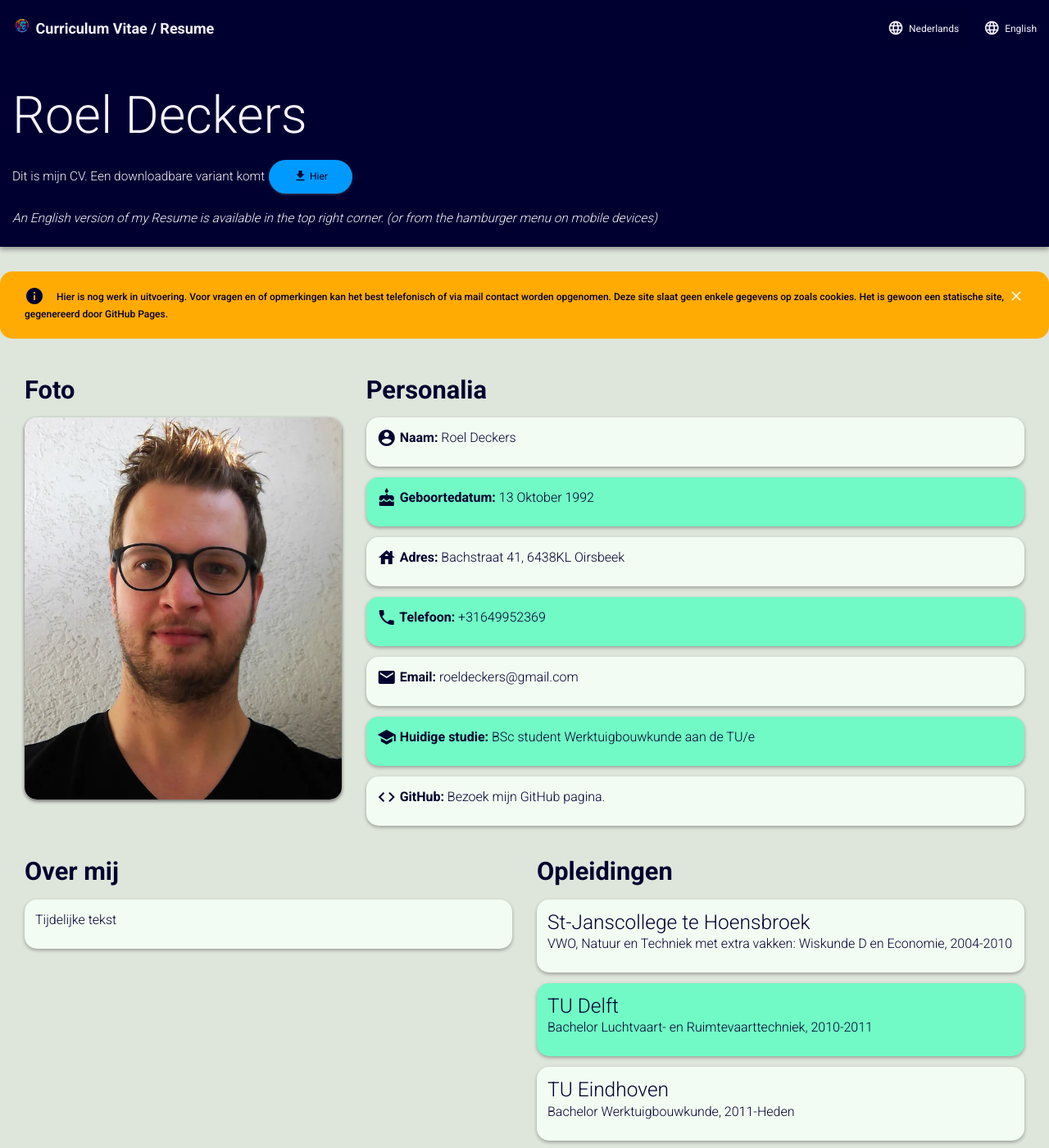
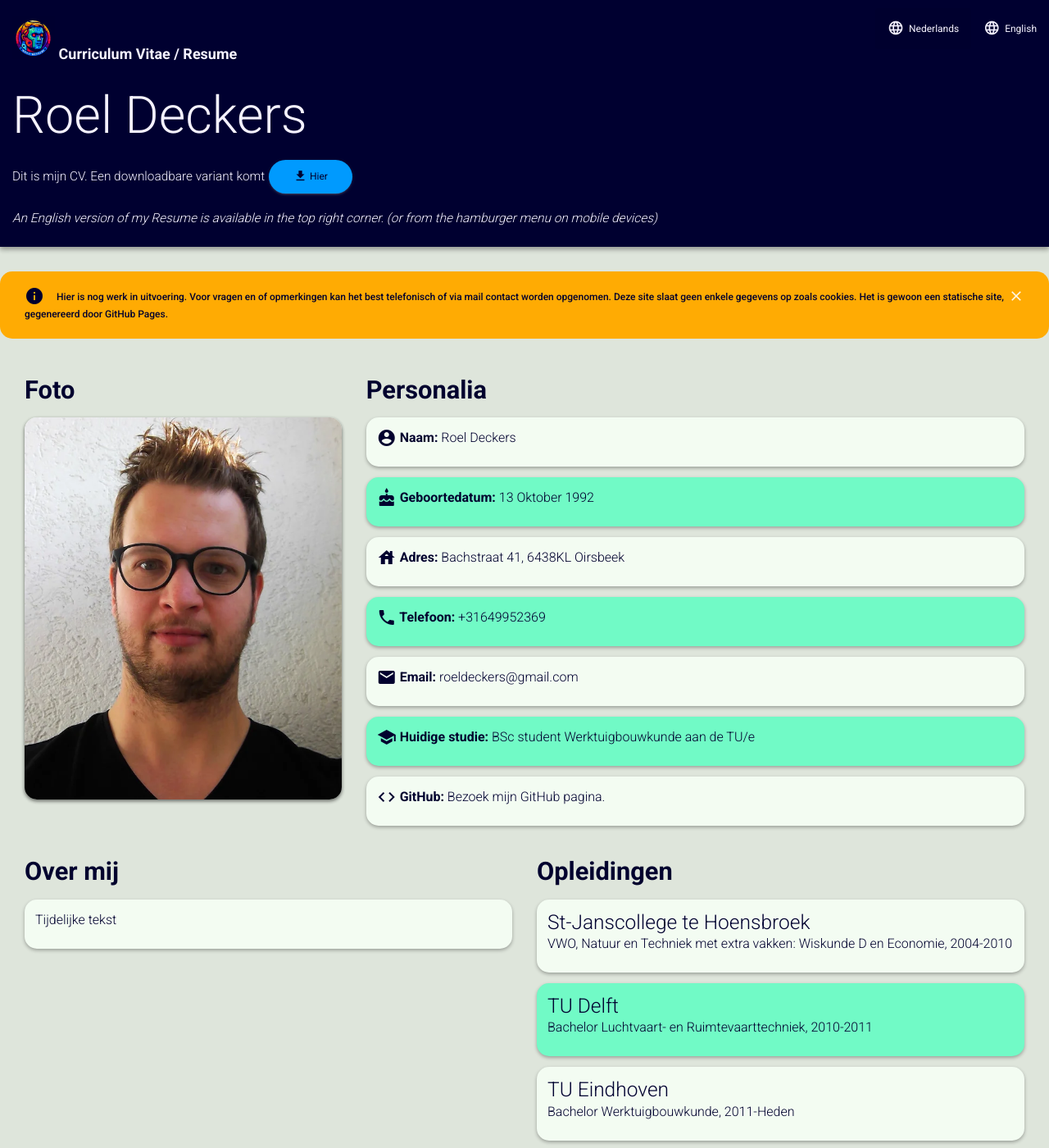
Before and after one commit to RoelD/CV, a Jekyll site: the page built from index.html, in a window 1280 px wide and 1400 px high. Shown: the whole window at 82% size. Built offline with Jekyll 4.4.1, drawn with Linux system fonts in a browser that asks for light colours.

Commit message:
Revert "Update style.css"
This reverts commit 513938233bcc4a23dc274c81f6aecdc7ad76efec.

```diff
--- a/assets/css/style.css
+++ b/assets/css/style.css
@@ -95,27 +95,6 @@ a:hover {
   box-shadow: 0 3px 8px rgba(0, 0, 0, .4) !important;
 }
 
-.navbar-brand {
-  display: inline-block;
-  white-space: nowrap;
-  position: relative;
-  color: var(--textLight);
-  height: 50px;
-  font-size: 1.125rem;
-  line-height: 30px;
-  padding: 14px 15px 6px;
-
-  &:hover,
-  &:focus {
-    text-decoration: none;
-  }
-
-  svg {
-    height: 20px;
-  }
-
-}
-
 .nav li {
   transition: all 0.4s ease-out;
 }
@@ -129,6 +108,11 @@ a:hover {
 .navbar .navbar-nav>.active>a:hover,
 .navbar .navbar-nav>.active>a:focus {
   background-color: rgba(0, 0, 0, 0.04);
+}
+
+.navbar-brand-img img {
+  height: 30px;
+  margin-bottom: 1px;
 }
 
 .icon-bar {
```
